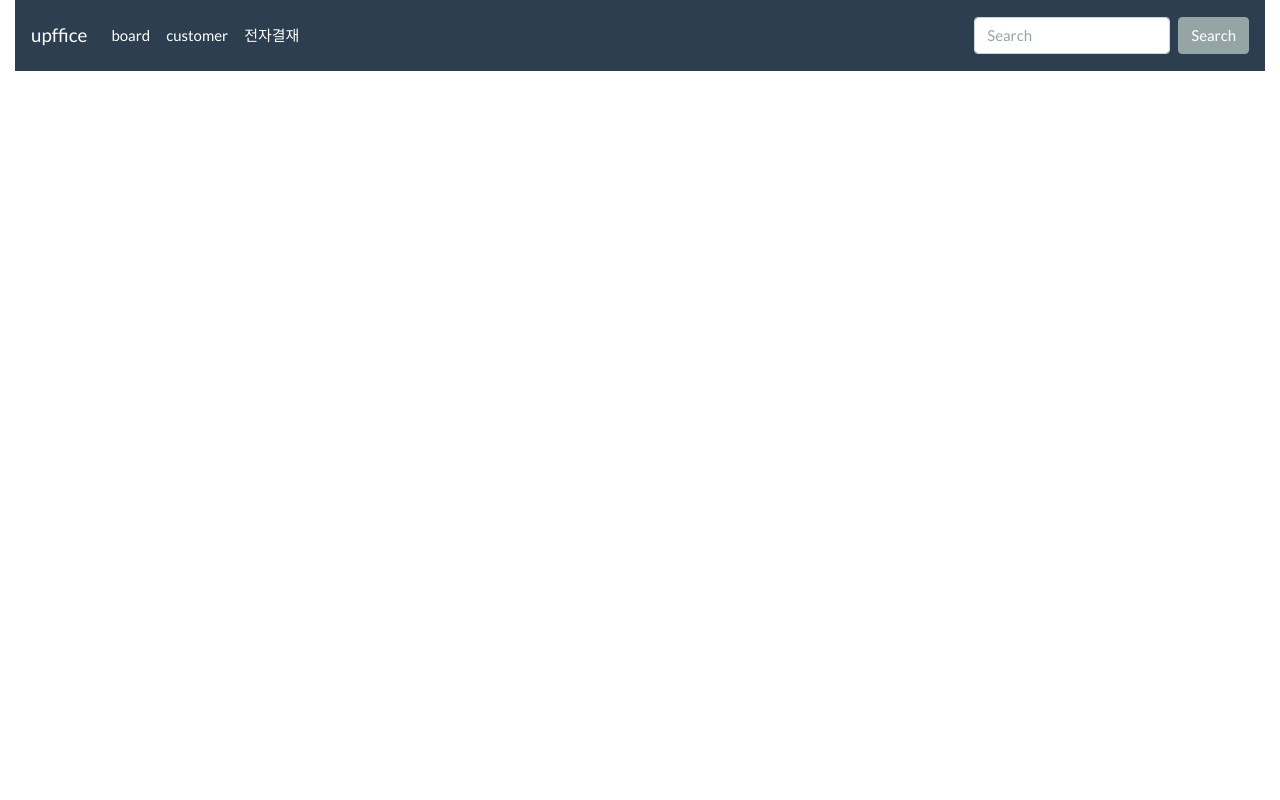
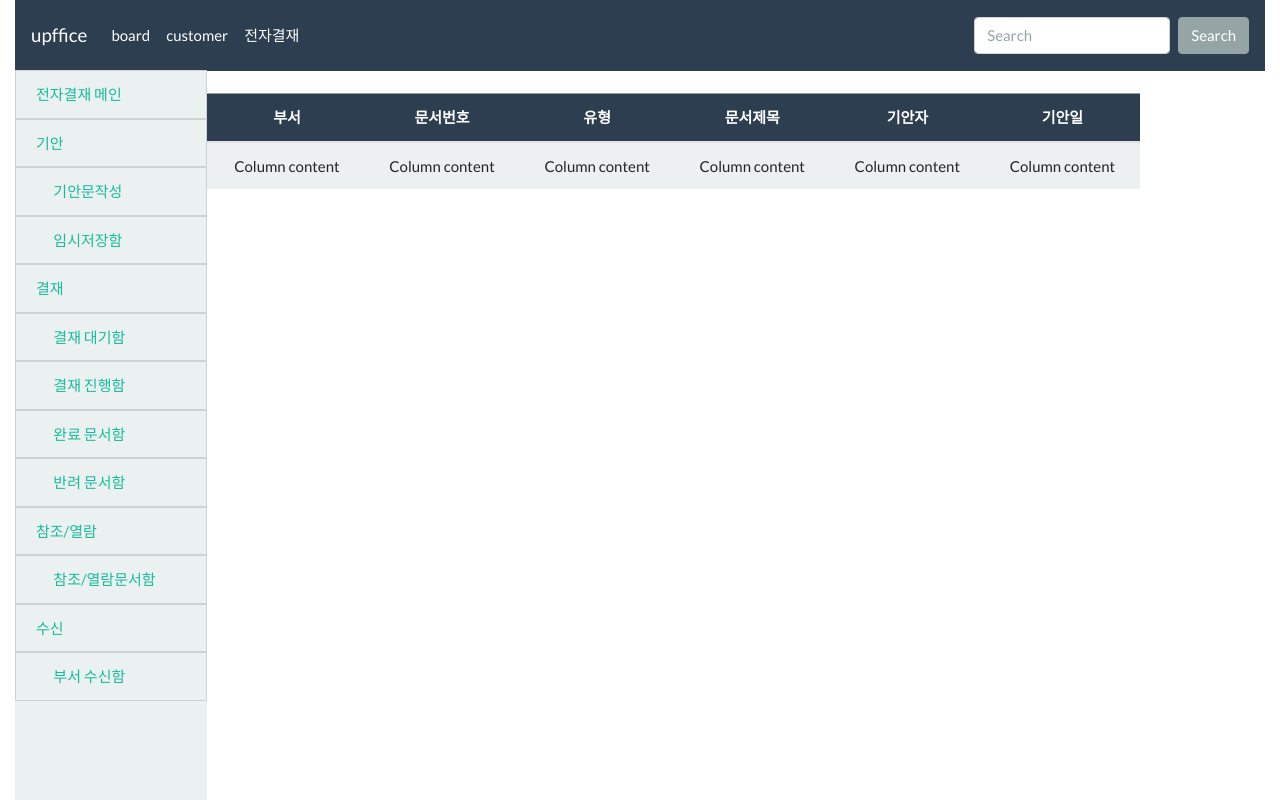
Before and after one commit to Upffice/UpfficeFront, a Vue app: page /app/sign/wait in a window 1280 px wide. Built offline with nearby package versions, Linux system fonts and the light colour scheme.

Commit message:
SH Front version 0.131

```diff
--- a/src/components/approval/ApprovalSubMenu.vue
+++ b/src/components/approval/ApprovalSubMenu.vue
@@ -1,17 +1,50 @@
 <template>
     <div class="subMenu">
          <ul class="nav nav-pills flex-column">
-            <router-link to="/customer">  <li class="list-group-item d-flex justify-content-between align-items-center libgclr">
+             <router-link to="/app">  <li class="list-group-item d-flex justify-content-between align-items-center libgclr">
+                 전자결재 메인
+             </li></router-link>
+
+            <router-link to="/doc">  <li class="list-group-item d-flex justify-content-between align-items-center libgclr">
                 기안
               </li></router-link>
-
-              <router-link to="/customer/add"><li class="list-group-item d-flex justify-content-between align-items-center libgclr">
-                기안문작성
+              <router-link to="/doc/write"><li class="list-group-item d-flex justify-content-between align-items-center libgclr">
+                  &nbsp;&nbsp;&nbsp;&nbsp;&nbsp;&nbsp;기안문작성
+              </li></router-link>
+              <router-link to="/doc/temp"><li class="list-group-item d-flex justify-content-between align-items-center libgclr">
+                  &nbsp;&nbsp;&nbsp;&nbsp;&nbsp;&nbsp;임시저장함
               </li></router-link>
 
-              <router-link to="/customer/search"><li class="list-group-item d-flex justify-content-between align-items-center libgclr">
-                임시저장함
-              </li></router-link>
+             <router-link to="/sign">  <li class="list-group-item d-flex justify-content-between align-items-center libgclr">
+                 결재
+             </li></router-link>
+             <router-link to="app/sign/wait"><li class="list-group-item d-flex justify-content-between align-items-center libgclr">
+                 &nbsp;&nbsp;&nbsp;&nbsp;&nbsp;&nbsp;결재 대기함
+             </li></router-link>
+             <router-link to="/sign/ing"><li class="list-group-item d-flex justify-content-between align-items-center libgclr">
+                 &nbsp;&nbsp;&nbsp;&nbsp;&nbsp;&nbsp;결재 진행함
+             </li></router-link>
+             <router-link to="/sign/complete"><li class="list-group-item d-flex justify-content-between align-items-center libgclr">
+                 &nbsp;&nbsp;&nbsp;&nbsp;&nbsp;&nbsp;완료 문서함
+             </li></router-link>
+             <router-link to="/sign/reject"><li class="list-group-item d-flex justify-content-between align-items-center libgclr">
+                 &nbsp;&nbsp;&nbsp;&nbsp;&nbsp;&nbsp;반려 문서함
+             </li></router-link>
+
+             <router-link to="/ref">  <li class="list-group-item d-flex justify-content-between align-items-center libgclr">
+                 참조/열람
+             </li></router-link>
+             <router-link to="/ref"><li class="list-group-item d-flex justify-content-between align-items-center libgclr">
+                 &nbsp;&nbsp;&nbsp;&nbsp;&nbsp;&nbsp;참조/열람문서함
+             </li></router-link>
+
+             <router-link to="/rcv">  <li class="list-group-item d-flex justify-content-between align-items-center libgclr">
+                 수신
+             </li></router-link>
+             <router-link to="/rcv"><li class="list-group-item d-flex justify-content-between align-items-center libgclr">
+                 &nbsp;&nbsp;&nbsp;&nbsp;&nbsp;&nbsp;부서 수신함
+             </li></router-link>
+
 
          </ul>
     </div>
--- a/src/components/customer/Customer.vue
+++ b/src/components/customer/Customer.vue
@@ -46,7 +46,7 @@
                     name: this.customer.name,
                     age: this.customer.age,
                     active: status
-                };
+            };
 
                 http
                     .put("/customer/customer/" + this.customer.id, data)
--- a/src/router.js
+++ b/src/router.js
@@ -13,7 +13,7 @@ import SearchCustomers from "./components/customer/SearchCustomers.vue";
 import Customer from "./components/customer/Customer.vue";
 
 import SignWait from "./components/approval/SignWait.vue";
-
+import Approval from "./components/approval/Approval";
 
 Vue.use(Router);
 
@@ -73,9 +73,16 @@ export default new Router({
         },
 
         {
-            path: "/approval/sign/wait",
+            path: "/approval",
+            name: "approval",
+            alias : "/app",
+            component :Approval
+        },
+
+        {
+            path: "/app/sign/wait",
             name: "wait",
-            alias : "/app",
+
             component :SignWait
         }
     ]
```
Also changed, not shown: src/components/approval/SignWait.vue (+2 -6 lines).
